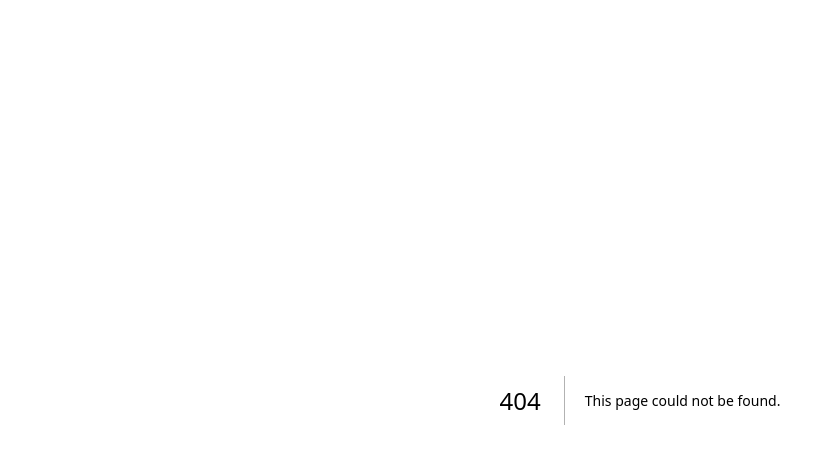
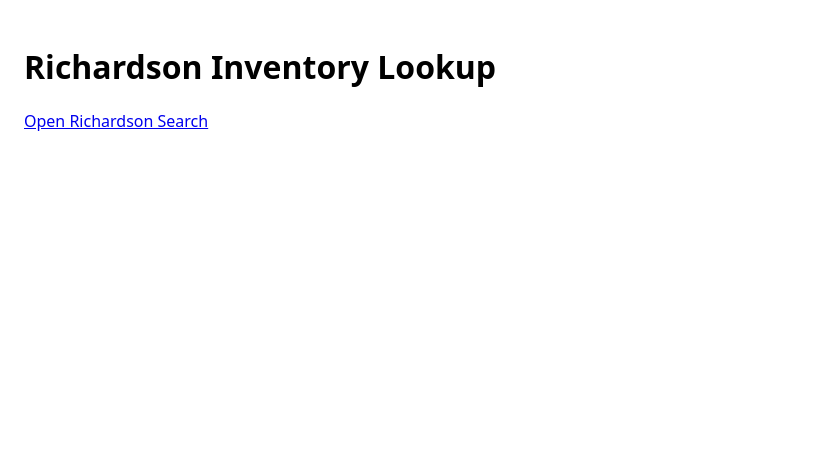
Before and after one commit to beckfurd/richardson-inventory-lookup, a Next.js app: page / in a window 1280 px wide. Before the commit this address had no page. Shown: the top 464 px of the page, without its empty margins (0-818 px from the left). Built offline with nearby package versions, Linux system fonts and the light colour scheme.

Commit message:
Create page.tsx

```diff
--- /dev/null
+++ b/app/page.tsx
@@ -0,0 +1,10 @@
+export default function Home() {
+  return (
+    <main style={{ padding: 24 }}>
+      <h1>Richardson Inventory Lookup</h1>
+      <p>
+        <a href="/richardson">Open Richardson Search</a>
+      </p>
+    </main>
+  );
+}
```
